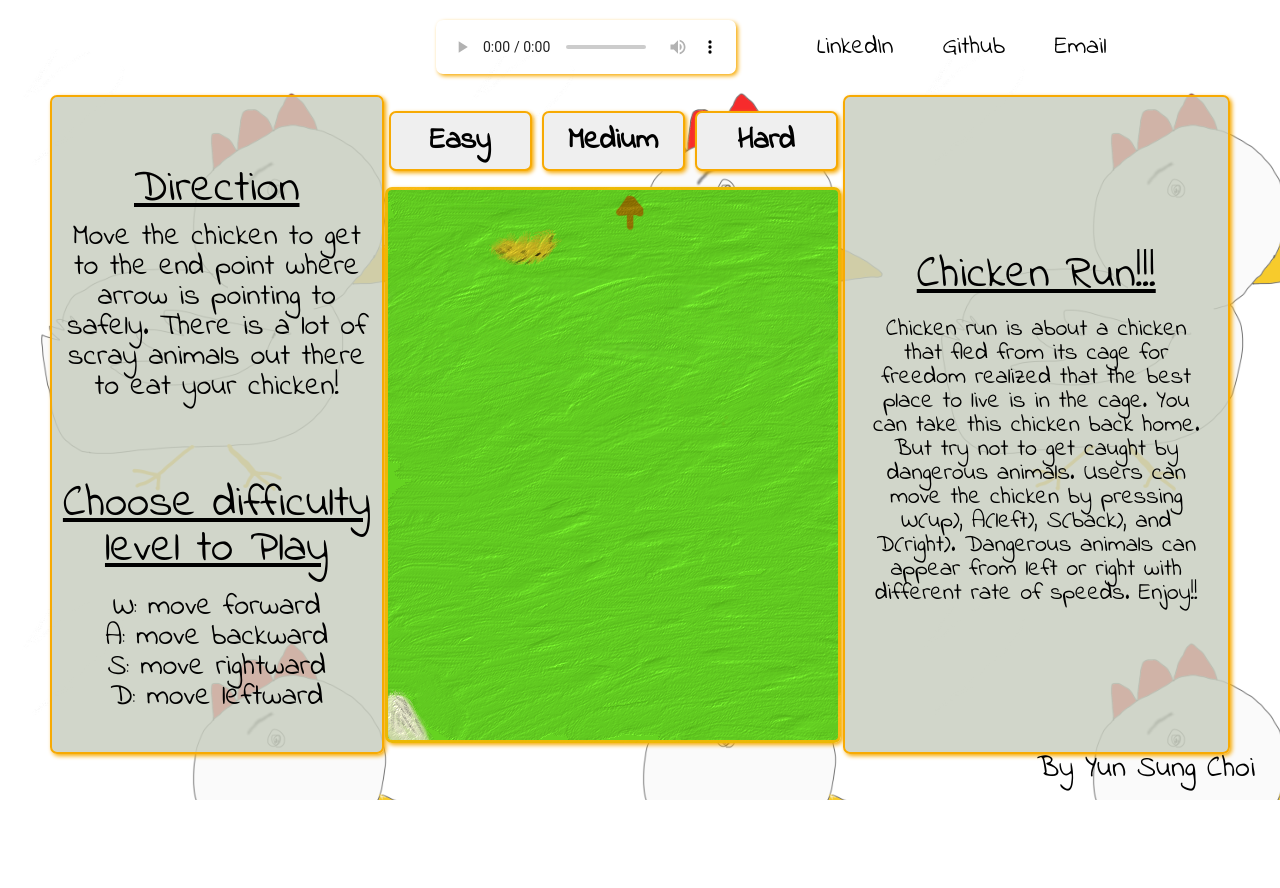
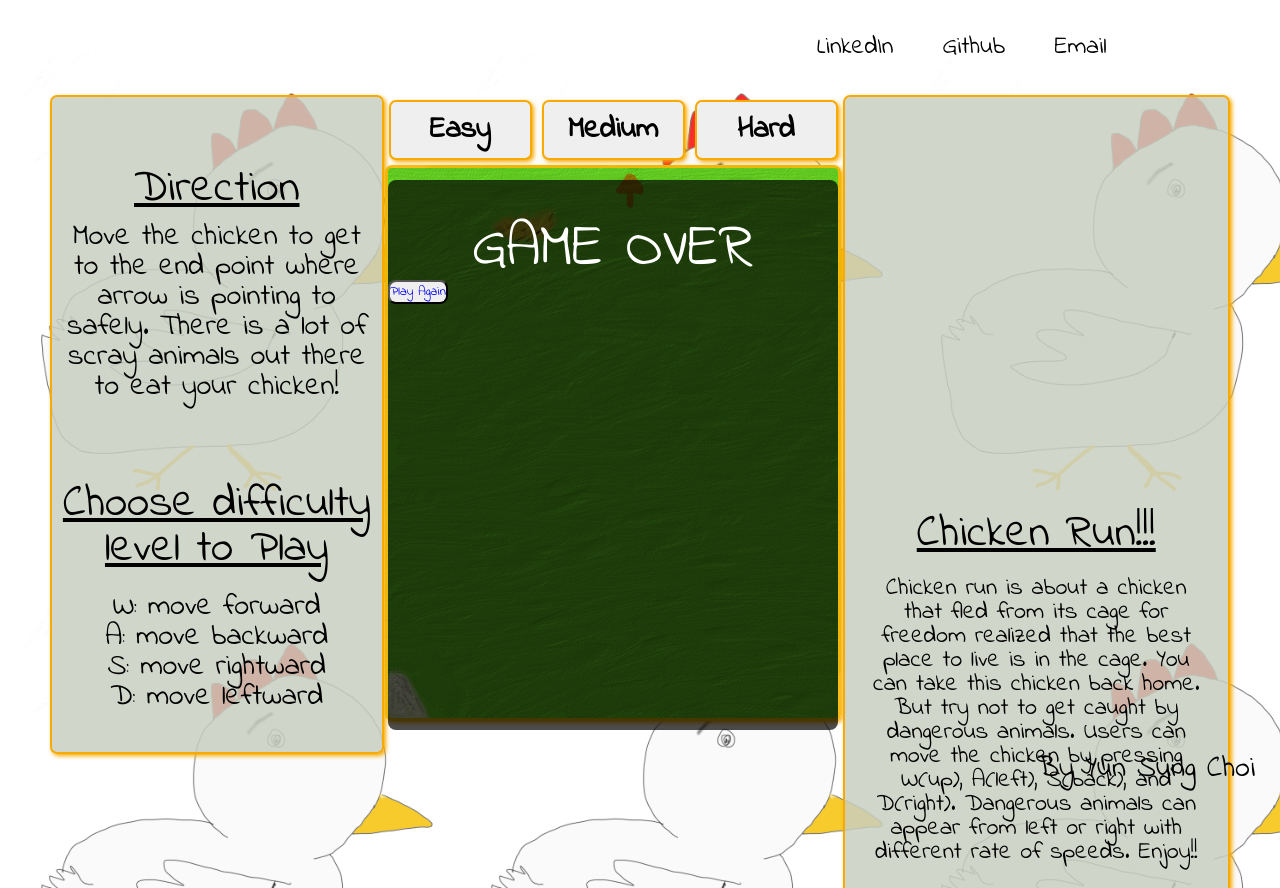
Before and after one commit to cyss0317/Javascript-Project, a website built with webpack: page index.html in a window 1280 px wide. Shown: the top 888 px of the page. Before the commit the page ends 800 px from the top, so only its background shows below. Built offline with nearby package versions, Linux system fonts and the light colour scheme.

Commit message:
Modal added

```diff
--- a/index.html
+++ b/index.html
@@ -18,23 +18,17 @@
 
     <div class="navbars">
         <ul>
-            <audio id="audio" controls autoplay loop>
+            <!-- <audio id="audio" controls autoplay loop>
                 <source src="./music/Adventures – A Himitsu (No Copyright Music).mp3" type="audio/mpeg" >
-            </audio>
+            </audio> -->
             <li id="nav-buttons"><a href="https://github.com/cyss0317" target="_blank">LinkedIn</a></li>
             <li id="nav-buttons"><a href="https://github.com/cyss0317?tab=repositories" target="_blank">Github</a></li>
-            <li id="nav-buttons"><a href="mailto:cyss0317@yahoo.com">Email</a></li>
+            <li id="nav-buttons"><a href="mailto:cyss0317@google.com">Email</a></li>
         </ul>
     </div>
 
-    <!-- <div class="game-canvas">
-        <canvas id="game-canvas"></canvas>
-        <div class="radio-buttons">
-            <button type="radio" id="easy">Easy</button>
-            <button type="radio" id="medium" >Medium</button>
-            <button type="radio" id="hard" >Hard</button>
-        </div>
-    </div> -->
+
+
 
     <div class="story-container">
         <div class="direction-container">
@@ -57,6 +51,12 @@
             </div>
 
             <div class="game-canvas">
+                <div class="modal-background" >
+                    <p>GAME OVER</p>
+
+                    <button type="radio" id="play-again"><a href=".">Play Again</a></button>
+
+                </div>
                 <canvas id="game-canvas"></canvas>
             <div class="radio-buttons">
                 <button type="radio" id="easy">Easy</button>
--- a/src/styles/index.css
+++ b/src/styles/index.css
@@ -22,8 +22,8 @@
     /* position: absolute;
     float: top;
     top: 50%;
-    left: 50%; */
-    /* transform:  translate(-50%, -50%); */
+    left: 50%;
+    transform:  translate(-50%, -50%); */
     /* width: 450px;
     height: 550px; */
 }
@@ -243,3 +243,33 @@ footer {
     transition: .1s;
     cursor: pointer;
 }
+
+.modal-background{
+
+    position: relative;
+    width: 450px;
+    height: 550px;
+    top: -46%;
+    /* top: 50%;
+    left: 50%;
+    transform: translate(-50%, -50%); */
+    display: block;
+    /* justify-content: center;
+    align-items: center; */
+    background: rgba(0, 0, 0, 0.7);
+    z-index: 10;
+}
+
+.modal-background p {
+    color: white;
+    font-size: 60px;
+    text-align: center;
+    margin-top: 40px ;
+}
+.modal-background a {
+    text-align: center;
+    align-self: center;
+    justify-content: center;
+    margin-top: 40px ;
+    text-decoration: none;
+}
```
Lines whose indentation alone changed are shown as unchanged.
